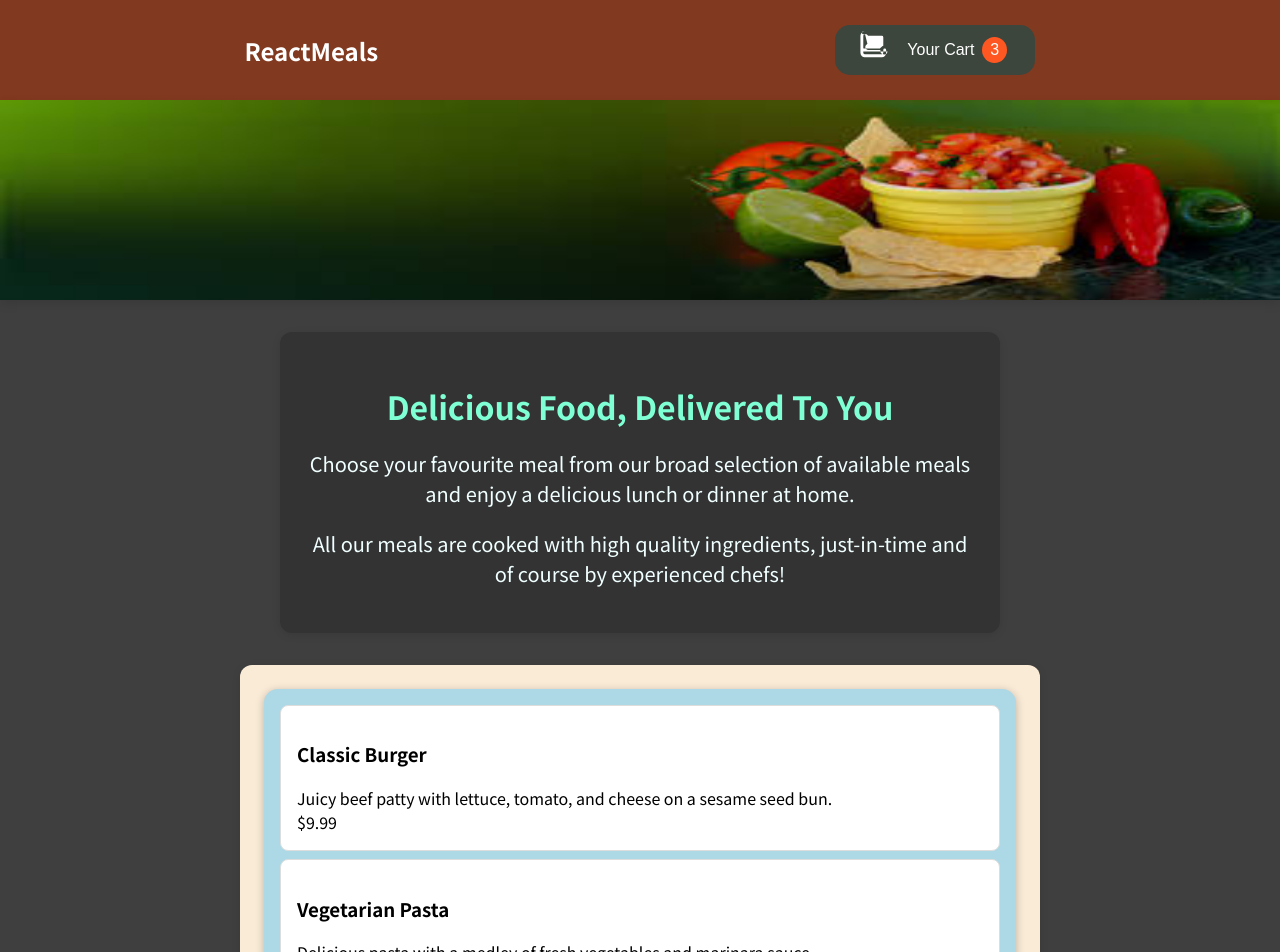
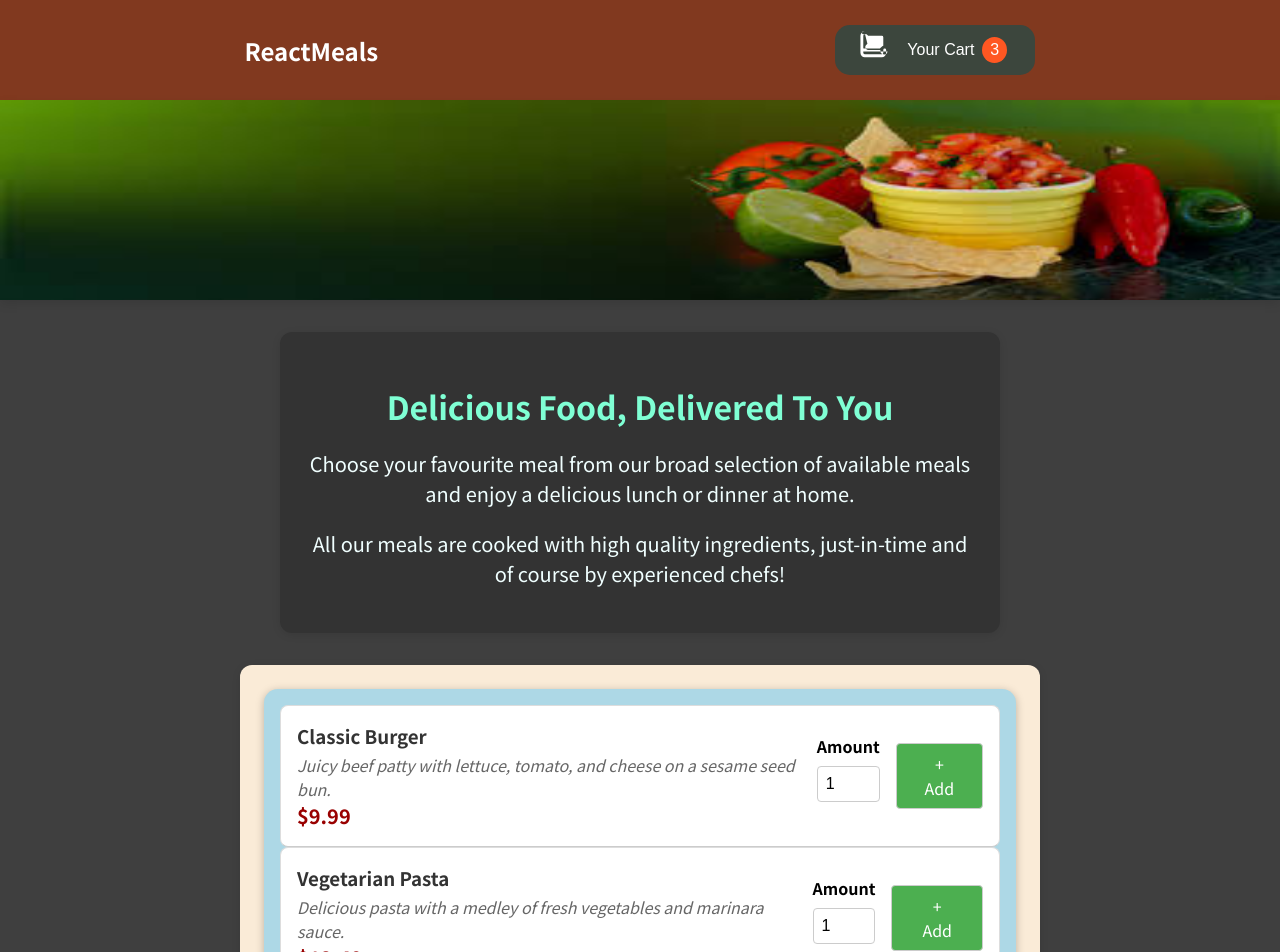
Before and after one commit to nitinsahu19/react-OrderUp, a React (Create React App) app: page / in a window 1280 px wide. Shown: the top 952 px of the page. Built offline with nearby package versions, Linux system fonts and the light colour scheme.

Commit message:
new component created - {MealItemForm, Input}

```diff
--- a/src/components/Meal/AvailableMeals.module.css
+++ b/src/components/Meal/AvailableMeals.module.css
@@ -16,10 +16,10 @@ ul {
 
 li {
   /* border-bottom: 1px solid #ccc; */
-  padding: 1rem;
   /* display: flex; */
   /* justify-content: space-between; */
   /* align-items: center; */
+  padding: 1rem;
   list-style: none;
   border-radius: 8px;
   margin-bottom: 0.5rem;
--- a/src/components/Meal/MealItem/MealItem.js
+++ b/src/components/Meal/MealItem/MealItem.js
@@ -1,4 +1,5 @@
 import classes from "./MealItem.module.css";
+import MealItemForm from "./MealItemForm";
 
 const MealItem = (props) => {
   const price = `$${props.price.toFixed(2)}`;
@@ -9,7 +10,9 @@ const MealItem = (props) => {
         <div className={classes.description}>{props.description}</div>
         <div className={classes.price}>{price}</div>
       </div>
-      <div></div>
+      <div>
+        <MealItemForm />
+      </div>
     </li>
   );
 };
--- a/src/components/Meal/MealItem/MealItem.module.css
+++ b/src/components/Meal/MealItem/MealItem.module.css
@@ -0,0 +1,24 @@
+.meal {
+  display: flex;
+  justify-content: space-between;
+  align-items: center;
+  border-bottom: 1px solid #ccc;
+  padding: 1rem;
+  margin: 0;
+}
+
+.meal h3 {
+  margin: 0 0 0.25rem 0;
+  color: #333;
+}
+
+.description {
+  font-style: italic;
+  color: #666;
+}
+
+.price {
+  font-weight: bold;
+  color: #900;
+  font-size: 1.25rem;
+}
--- /dev/null
+++ b/src/components/Meal/MealItem/MealItemForm.js
@@ -0,0 +1,23 @@
+import classes from "./MealItemForm.module.css";
+import Input from "../../UI/Input";
+
+const MealItemForm = (props) => {
+  return (
+    <form className={classes.form}>
+      <Input
+        label="Amount"
+        input={{
+          id: "amount",
+          type: "number",
+          min: "1",
+          max: "5",
+          step: "1",
+          defaultValue: "1",
+        }}
+      />
+      <button>+ Add</button>
+    </form>
+  );
+};
+
+export default MealItemForm;
--- /dev/null
+++ b/src/components/Meal/MealItem/MealItemForm.module.css
@@ -0,0 +1,22 @@
+.form {
+  display: flex;
+  flex-flow: row nowrap;
+  align-items: center;
+}
+
+.form button {
+  font: inherit;
+  cursor: pointer;
+  padding: 0.5rem 1.5rem;
+  border: 1px solid #ccc;
+  background-color: #4caf50;
+  color: #fff;
+  border-radius: 4px;
+  margin-left: 1rem;
+}
+
+.form button:hover,
+.form button:active {
+  background-color: #45a049;
+  border-color: #45a049;
+}
--- /dev/null
+++ b/src/components/UI/Input.js
@@ -0,0 +1,12 @@
+import classes from "./Input.module.css";
+
+const Input = (props) => {
+  return (
+    <div className={classes.input}>
+      <label htmlFor={props.input.id}>{props.label}</label>
+      <input {...props.input} />
+    </div>
+  );
+};
+
+export default Input;
--- /dev/null
+++ b/src/components/UI/Input.module.css
@@ -0,0 +1,18 @@
+.input {
+  margin-bottom: 15px;
+}
+
+.input label {
+  display: block;
+  margin-bottom: 8px;
+  font-weight: bold;
+}
+
+.input input {
+  width: 100%;
+  padding: 8px;
+  box-sizing: border-box;
+  border: 1px solid #ccc;
+  border-radius: 4px;
+  font-size: 16px;
+}
```
